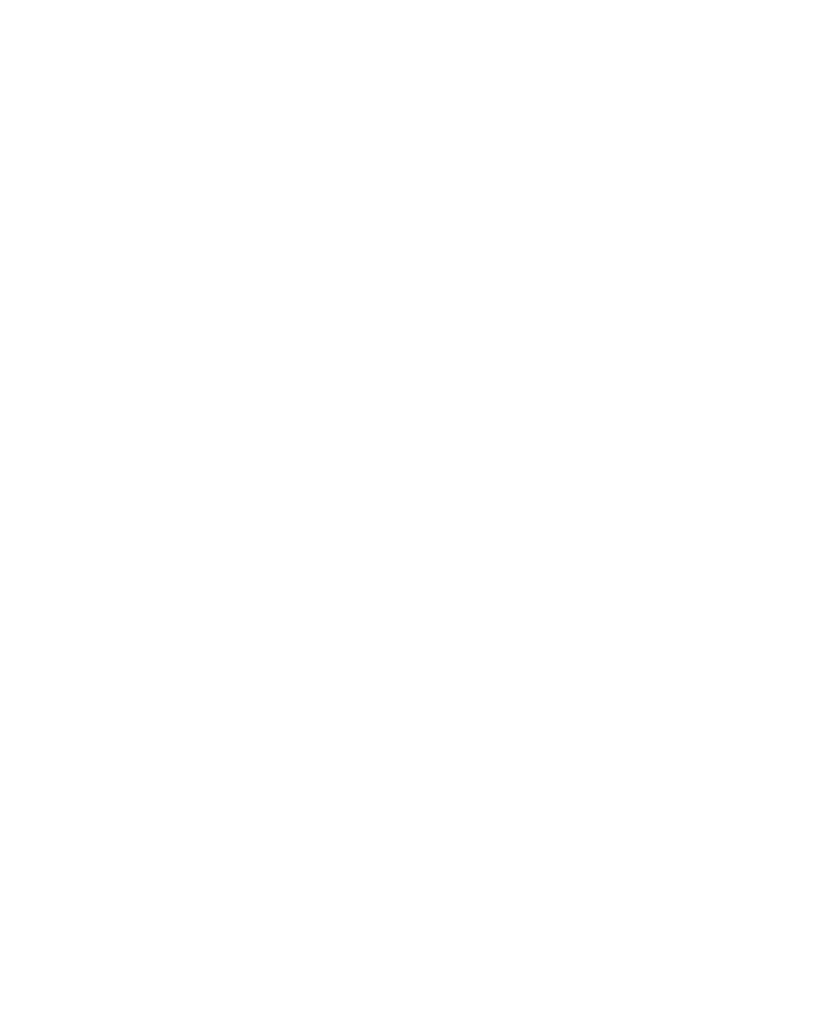
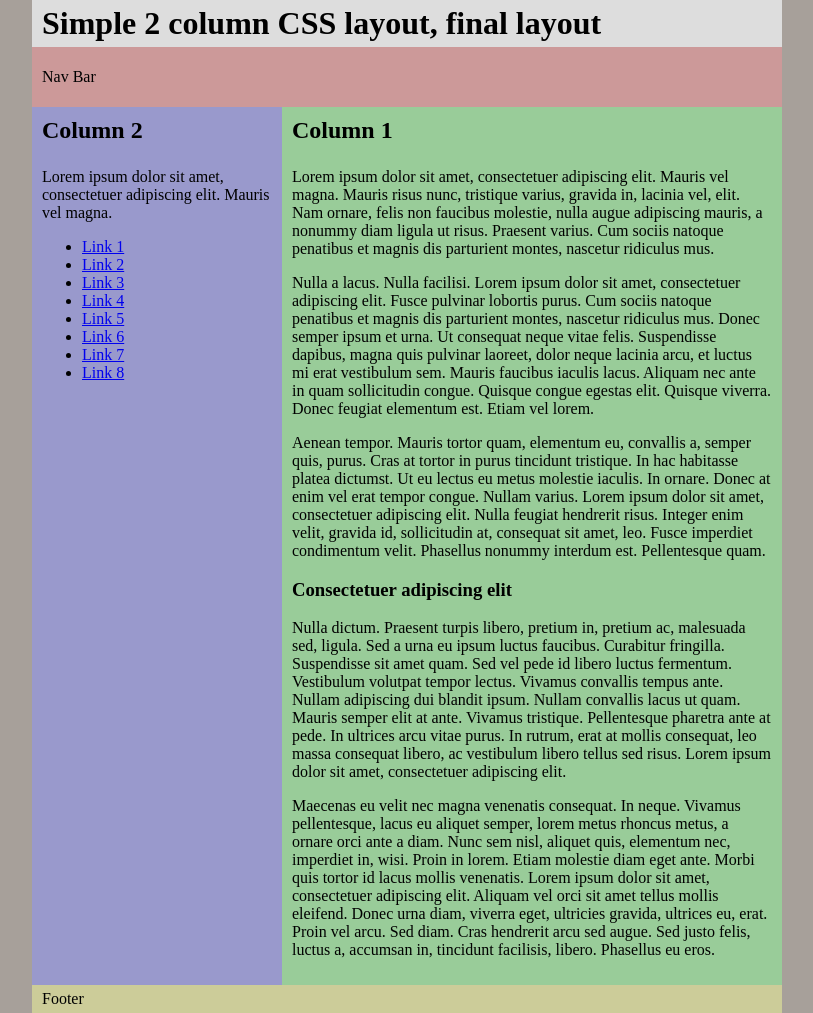
Before and after one commit to SeanCCarter/olinjsLab1, a website: page public/index.html in a window 1280 px wide. Shown: the whole page, without its empty margins (233-1046 px from the left). Before the commit the page ends 800 px from the top, so only its background shows below. Drawn offline with Linux system fonts and the light colour scheme.

Commit message:
ADD: html and css

```diff
--- a/public/index.html
+++ b/public/index.html
@@ -1 +1,43 @@
 <!-- Main html file -->
+
+<html lang="en">
+<head>
+	<meta http-equiv="Content-Type" content="text/html; charset=utf-8">
+	<title>Simple 2 column CSS layout, final layout | 456 Berea Street</title>
+	<link rel="stylesheet" type="text/css" href="style/style.css">
+</head>
+<body>
+<div id="wrap">
+	<div id="header"><h1>Simple 2 column CSS layout, final layout</h1></div>
+	<div id="nav">
+		<p>Nav Bar</p>
+	</div>
+	<div id="main">
+		<h2>Column 1</h2>
+		<p>Lorem ipsum dolor sit amet, consectetuer adipiscing elit. Mauris vel magna. Mauris risus nunc, tristique varius, gravida in, lacinia vel, elit. Nam ornare, felis non faucibus molestie, nulla augue adipiscing mauris, a nonummy diam ligula ut risus. Praesent varius. Cum sociis natoque penatibus et magnis dis parturient montes, nascetur ridiculus mus.</p>
+		<p>Nulla a lacus. Nulla facilisi. Lorem ipsum dolor sit amet, consectetuer adipiscing elit. Fusce pulvinar lobortis purus. Cum sociis natoque penatibus et magnis dis parturient montes, nascetur ridiculus mus. Donec semper ipsum et urna. Ut consequat neque vitae felis. Suspendisse dapibus, magna quis pulvinar laoreet, dolor neque lacinia arcu, et luctus mi erat vestibulum sem. Mauris faucibus iaculis lacus. Aliquam nec ante in quam sollicitudin congue. Quisque congue egestas elit. Quisque viverra. Donec feugiat elementum est. Etiam vel lorem.</p>
+		<p>Aenean tempor. Mauris tortor quam, elementum eu, convallis a, semper quis, purus. Cras at tortor in purus tincidunt tristique. In hac habitasse platea dictumst. Ut eu lectus eu metus molestie iaculis. In ornare. Donec at enim vel erat tempor congue. Nullam varius. Lorem ipsum dolor sit amet, consectetuer adipiscing elit. Nulla feugiat hendrerit risus. Integer enim velit, gravida id, sollicitudin at, consequat sit amet, leo. Fusce imperdiet condimentum velit. Phasellus nonummy interdum est. Pellentesque quam.</p>
+		<h3>Consectetuer adipiscing elit</h3>
+		<p>Nulla dictum. Praesent turpis libero, pretium in, pretium ac, malesuada sed, ligula. Sed a urna eu ipsum luctus faucibus. Curabitur fringilla. Suspendisse sit amet quam. Sed vel pede id libero luctus fermentum. Vestibulum volutpat tempor lectus. Vivamus convallis tempus ante. Nullam adipiscing dui blandit ipsum. Nullam convallis lacus ut quam. Mauris semper elit at ante. Vivamus tristique. Pellentesque pharetra ante at pede. In ultrices arcu vitae purus. In rutrum, erat at mollis consequat, leo massa consequat libero, ac vestibulum libero tellus sed risus. Lorem ipsum dolor sit amet, consectetuer adipiscing elit.</p>
+		<p>Maecenas eu velit nec magna venenatis consequat. In neque. Vivamus pellentesque, lacus eu aliquet semper, lorem metus rhoncus metus, a ornare orci ante a diam. Nunc sem nisl, aliquet quis, elementum nec, imperdiet in, wisi. Proin in lorem. Etiam molestie diam eget ante. Morbi quis tortor id lacus mollis venenatis. Lorem ipsum dolor sit amet, consectetuer adipiscing elit. Aliquam vel orci sit amet tellus mollis eleifend. Donec urna diam, viverra eget, ultricies gravida, ultrices eu, erat. Proin vel arcu. Sed diam. Cras hendrerit arcu sed augue. Sed justo felis, luctus a, accumsan in, tincidunt facilisis, libero. Phasellus eu eros.</p>
+	</div>
+	<div id="sidebar">
+		<h2>Column 2</h2>
+		<p>Lorem ipsum dolor sit amet, consectetuer adipiscing elit. Mauris vel magna.</p>
+		<ul>
+			<li><a href="/">Link 1</a></li>
+			<li><a href="/">Link 2</a></li>
+			<li><a href="/">Link 3</a></li>
+			<li><a href="/">Link 4</a></li>
+			<li><a href="/">Link 5</a></li>
+			<li><a href="/">Link 6</a></li>
+			<li><a href="/">Link 7</a></li>
+			<li><a href="/">Link 8</a></li>
+		</ul>
+	</div>
+	<div id="footer">
+		<p>Footer</p>
+	</div>
+</div>
+</body>
+</html>
--- a/public/style/style.css
+++ b/public/style/style.css
@@ -1 +1,61 @@
 /*All the styling*/
+
+body,
+	html {
+		margin:0;
+		padding:0;
+		color:#000;
+		background:#a7a09a;
+	}
+	#wrap {
+		width:750px;
+		margin:0 auto;
+		background:#99c;
+	}
+	#header {
+    	padding:5px 10px;
+		background:#ddd;
+	}
+	h1 {
+	    margin:0;
+    }
+	#nav {
+		padding:5px 10px;
+		background:#c99;
+	}
+	#nav ul {
+		margin:0;
+		padding:0;
+		list-style:none;
+	}
+	#nav li {
+		display:inline;
+		margin:0;
+		padding:0;
+	}
+	#main {
+		float:right;
+		width:480px;
+		padding:10px;
+		background:#9c9;
+	}
+	h2 {
+		margin:0 0 1em;
+	}
+	#sidebar {
+		float:left;
+		width:230px;
+		padding:10px;
+		background:#99c;
+	}
+	#footer {
+		clear:both;
+		padding:5px 10px;
+		background:#cc9;
+	}
+	#footer p {
+		margin:0;
+    }
+	* html #footer {
+		height:1px;
+	}
```
